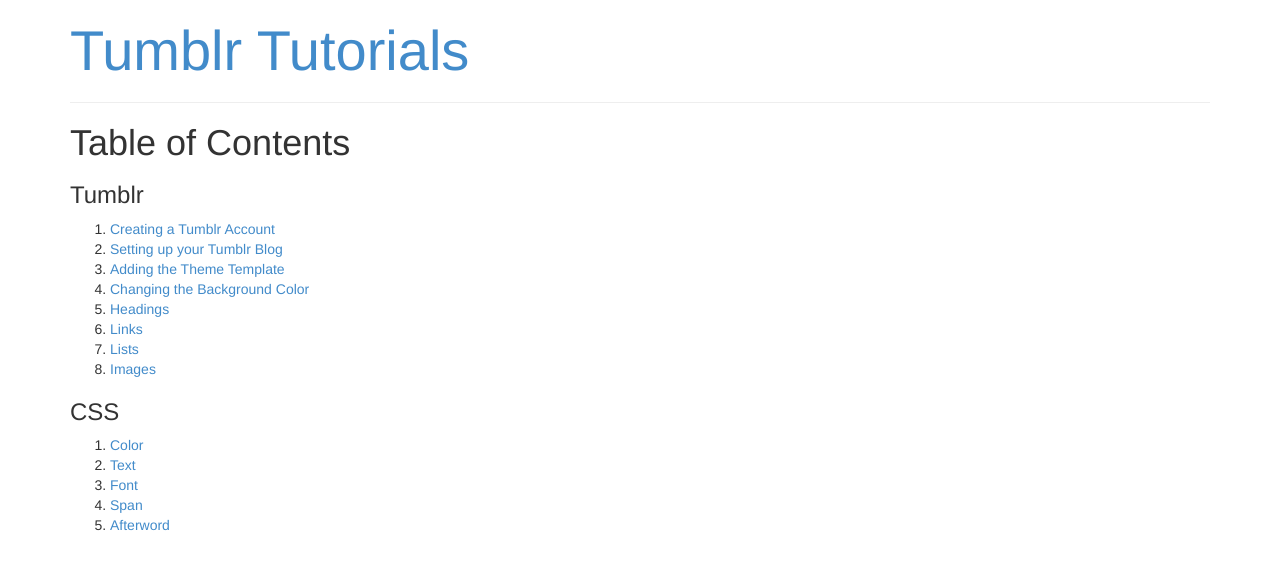
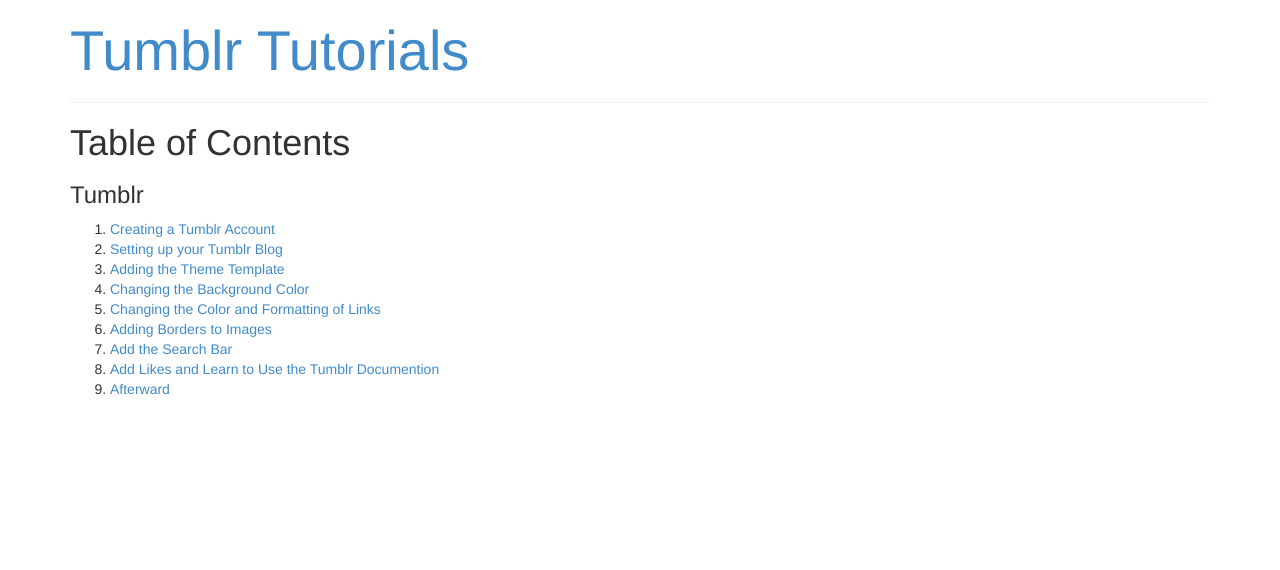
Before and after one commit to mcwic/tumblrtutorial, a Jekyll site: the page built from index.md, in a window 1280 px wide. Shown: the top 570 px of the page. Built offline with Jekyll 4.4.1, drawn with Linux system fonts in a browser that asks for light colours; Markdown is read by kramdown in place of the engine named in the settings.

Commit message:
updated image border

```diff
--- a/index.md
+++ b/index.md
@@ -8,16 +8,10 @@ title: Tumblr Tutorial
 ### Tumblr
 0. [Creating a Tumblr Account](./contents/start)
 1. [Setting up your Tumblr Blog](./contents/setup)
-1. [Adding the Theme Template](./contents/theme)
-2. [Changing the Background Color](./contents/backgroundcolor)
-3. [Headings](./contents/headings)
-4. [Links](./contents/links)
-5. [Lists](./contents/lists)
-6. [Images](./contents/images)
-
-### CSS
-1. [Color](./contents/color)
-2. [Text](./contents/text)
-3. [Font](./contents/font)
-4. [Span](./contents/span)
-5. [Afterword](./contents/afterword)
+2. [Adding the Theme Template](./contents/theme)
+3. [Changing the Background Color](./contents/backgroundcolor)
+4. [Changing the Color and Formatting of Links](./contents/linkcolor)
+5. [Adding Borders to Images](./contents/imageborder)
+6. [Add the Search Bar](./contents/searchbar)
+7. [Add Likes and Learn to Use the Tumblr Documention](./contents/likes)
+8. [Afterward](./contents/afterward)
```
Also changed, not shown: contents/font/index.md (deleted, +0 -72 lines), contents/imageborder/index.md (added, +26 -0 lines), contents/imageborder_solution/index.md (renamed from contents/html/index.md, +6 -3 lines), contents/linkcolor_solution/index.md (+18 -35 lines), contents/imageborderafter.png (added), contents/imageborderbefore.png (added).
